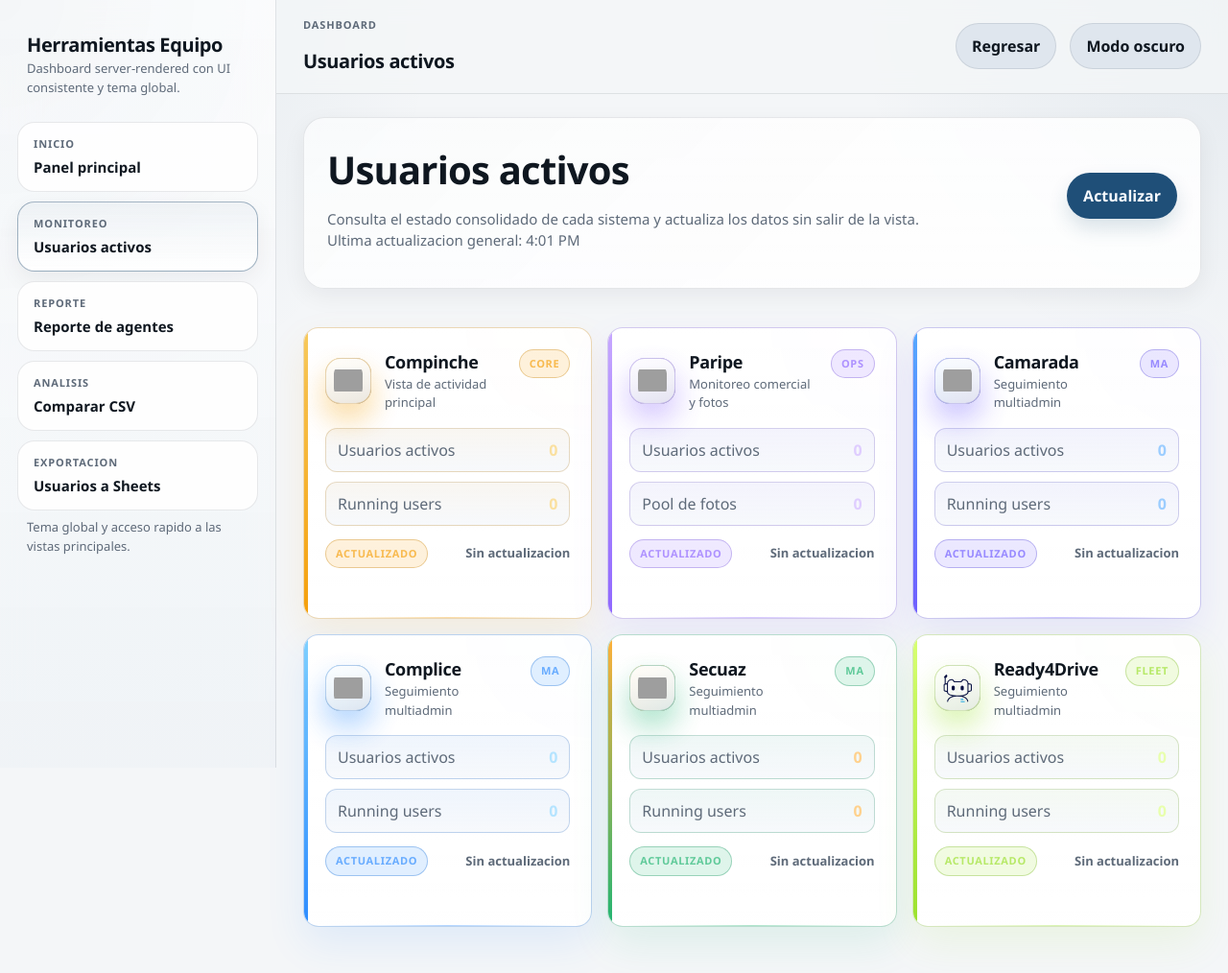
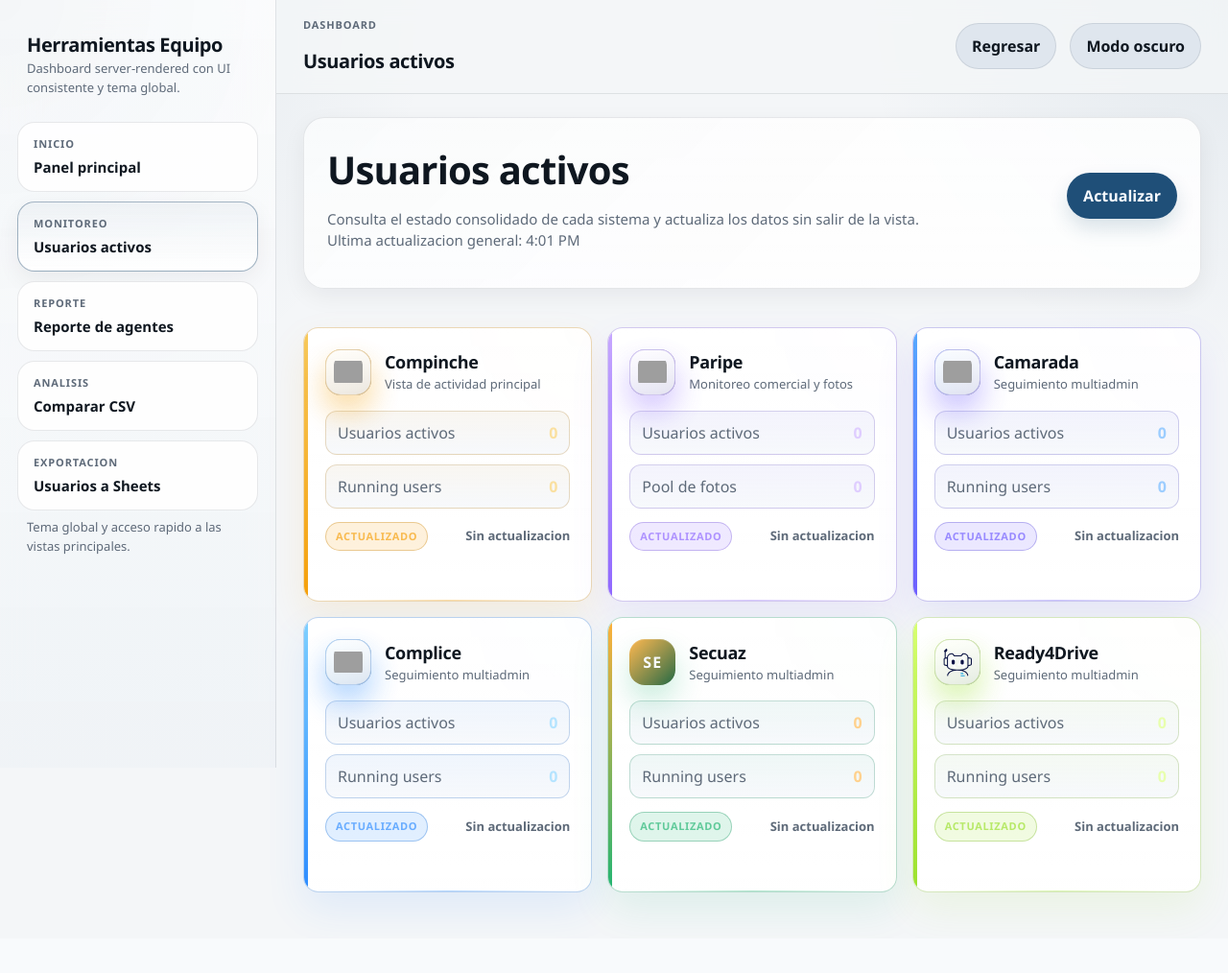
Before and after one commit to salemtawil/herramientas_equipo_on, a Flask app: page /usuarios-activos/ in a window 1280 px wide. Shown: the whole page at 96% size. After the commit the page ends 954 px from the top, so only its background shows below. Run offline with Flask 3, Linux system fonts and the light colour scheme; grey boxes are pictures that could not be loaded.

Commit message:
Update usuarios_activos.html

```diff
--- a/templates/usuarios_activos.html
+++ b/templates/usuarios_activos.html
@@ -29,7 +29,6 @@
             <p class="system-card__meta">Vista de actividad principal</p>
           </div>
         </div>
-        <span class="system-card__tag">Core</span>
       </div>
       <div class="stat-list">
         <div class="stat-line"><span>Usuarios activos</span><strong id="compinche-active">-</strong></div>
@@ -54,7 +53,6 @@
             <p class="system-card__meta">Monitoreo comercial y fotos</p>
           </div>
         </div>
-        <span class="system-card__tag">Ops</span>
       </div>
       <div class="stat-list">
         <div class="stat-line"><span>Usuarios activos</span><strong id="paripe-good-standing">-</strong></div>
@@ -79,7 +77,6 @@
             <p class="system-card__meta">Seguimiento multiadmin</p>
           </div>
         </div>
-        <span class="system-card__tag">MA</span>
       </div>
       <div class="stat-list">
         <div class="stat-line"><span>Usuarios activos</span><strong id="camarada-active">-</strong></div>
@@ -104,7 +101,6 @@
             <p class="system-card__meta">Seguimiento multiadmin</p>
           </div>
         </div>
-        <span class="system-card__tag">MA</span>
       </div>
       <div class="stat-list">
         <div class="stat-line"><span>Usuarios activos</span><strong id="complice-active">-</strong></div>
@@ -121,7 +117,6 @@
       <div class="system-card__header">
         <div class="system-card__brand">
           <div class="system-card__logo-wrap">
-            <img class="system-card__logo-image" src="{{ url_for('static', filename='system-logos/secuaz.svg') }}" alt="Logo de Secuaz" hidden onload="this.hidden=false; this.nextElementSibling.hidden=true;" onerror="this.hidden=true; this.nextElementSibling.hidden=false;">
             <div class="system-card__logo" aria-hidden="true">SE</div>
           </div>
           <div>
@@ -129,7 +124,6 @@
             <p class="system-card__meta">Seguimiento multiadmin</p>
           </div>
         </div>
-        <span class="system-card__tag">MA</span>
       </div>
       <div class="stat-list">
         <div class="stat-line"><span>Usuarios activos</span><strong id="secuaz-active">-</strong></div>
@@ -154,7 +148,6 @@
             <p class="system-card__meta">Seguimiento multiadmin</p>
           </div>
         </div>
-        <span class="system-card__tag">Fleet</span>
       </div>
       <div class="stat-list">
         <div class="stat-line"><span>Usuarios activos</span><strong id="ready4drive-active">-</strong></div>
```
